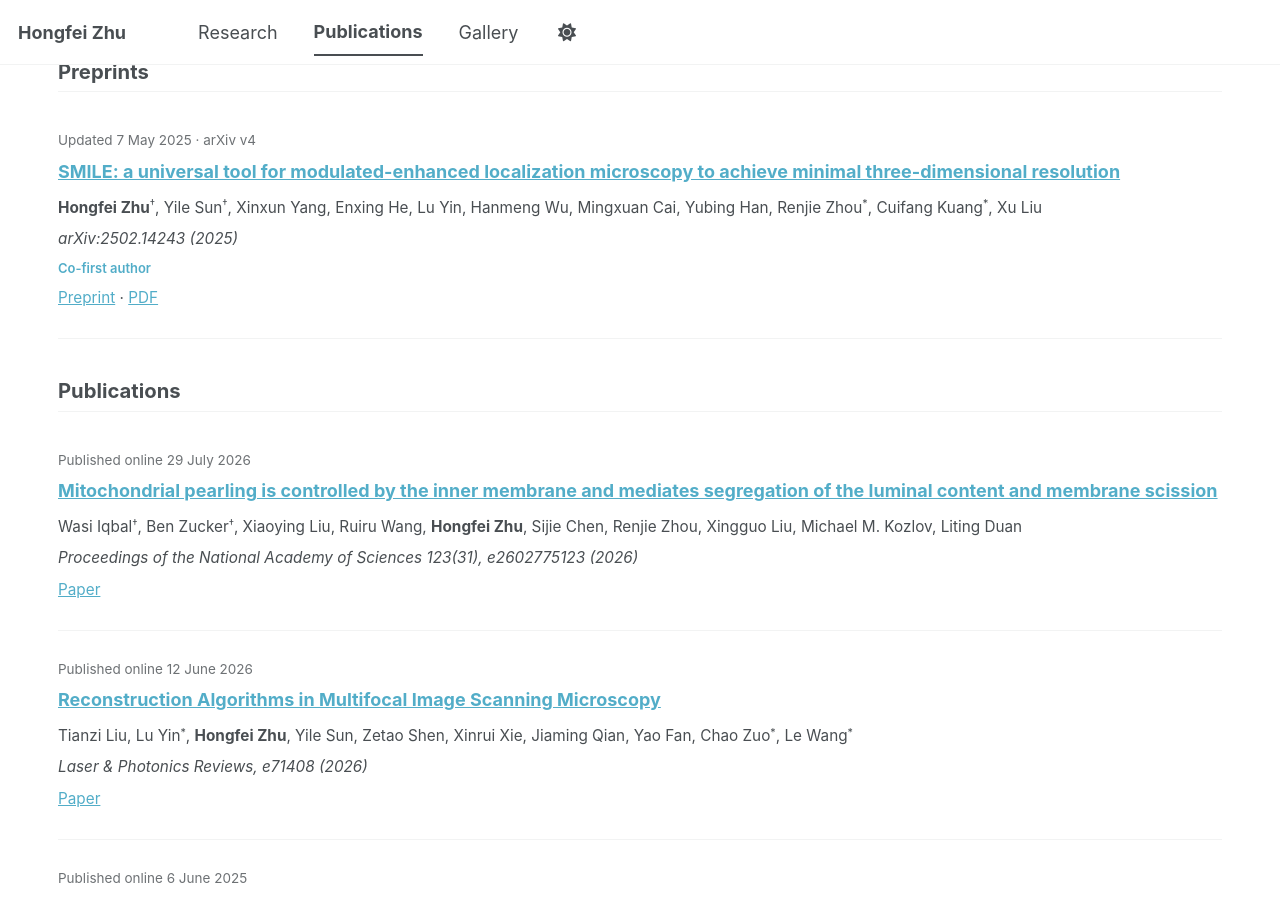
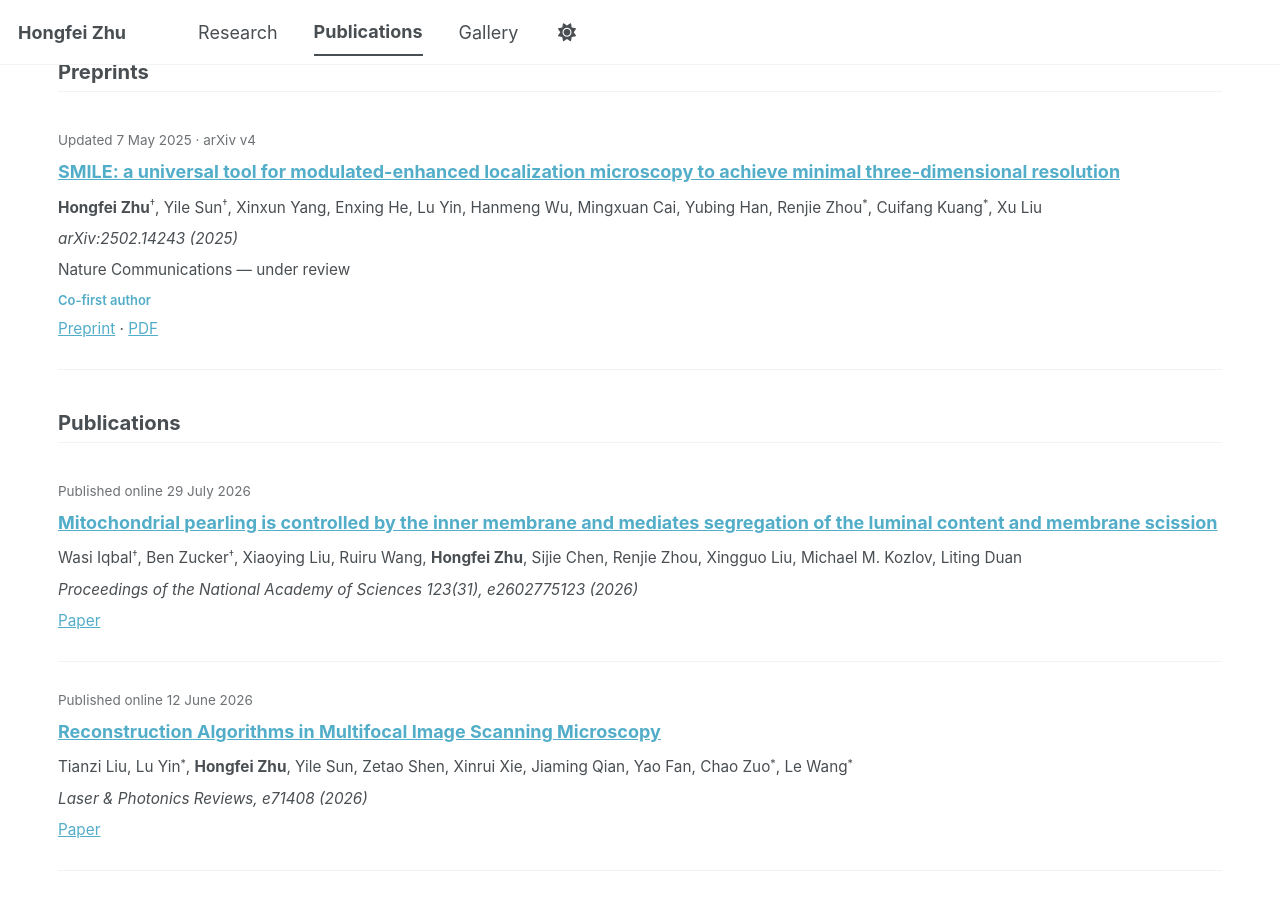
Before and after one commit to Hillbertju/hongfeizhu.github.io, a Jekyll site: the page built from _pages/publications.html, in a window 1280 px wide and 900 px high, scrolled down 725 px. Built offline with Jekyll 4.4.1, drawn with Linux system fonts in a browser that asks for light colours; a style sheet for code colours, icons or effects is not loaded.

Commit message:
Add files via upload

```diff
--- a/_pages/publications.html
+++ b/_pages/publications.html
@@ -10,7 +10,7 @@ author_profile: true
 <section class="pub-section" id="under-preparation" aria-labelledby="under-preparation-title"><h2 id="under-preparation-title">Under preparation</h2><article class="paper" id="dao-odt"><p class="paper-meta">Under preparation</p><h3>Digital adaptive optics-based optical diffraction tomography for Live-cell Imaging</h3><p><strong>Hongfei Zhu</strong><sup>†</sup>, Sixu Meng<sup>†</sup>, Shiyuan Wei, Michał Ziemczonok, Rui Sun, Shih-Chi Chen, Małgorzata Kujawińska, Liting Duan, Qihang Zhang, Renjie Zhou<sup>*</sup></p><p class="role">Co-first author</p></article>
 <article class="paper" id="pupil-dao"><p class="paper-meta">Under preparation</p><h3>Pupil-constrained digital adaptive optics enables high-fidelity deep volumetric imaging of subcellular structures</h3><p>Chenhui Liang<sup>†</sup>, <strong>Hongfei Zhu</strong><sup>†</sup><sup>*</sup>, Yuqi Yang, Li-An Chu, Renjie Zhou<sup>*</sup>, Shih-Chi Chen<sup>*</sup></p><p class="role">Co-first and co-corresponding author</p></article></section>
 <section class="pub-section" id="preprints" aria-labelledby="preprints-title"><h2 id="preprints-title">Preprints</h2>
-<article class="paper" id="smile"><p class="paper-meta"><time datetime="2025-05-07">Updated 7 May 2025 · arXiv v4</time></p><h3><a href="https://arxiv.org/abs/2502.14243">SMILE: a universal tool for modulated-enhanced localization microscopy to achieve minimal three-dimensional resolution</a></h3><p><strong>Hongfei Zhu</strong><sup>†</sup>, Yile Sun<sup>†</sup>, Xinxun Yang, Enxing He, Lu Yin, Hanmeng Wu, Mingxuan Cai, Yubing Han, Renjie Zhou<sup>*</sup>, Cuifang Kuang<sup>*</sup>, Xu Liu</p><p><em>arXiv:2502.14243 (2025)</em></p><p class="role">Co-first author</p><p><a href="https://arxiv.org/abs/2502.14243">Preprint</a> · <a href="https://arxiv.org/pdf/2502.14243">PDF</a></p></article>
+<article class="paper" id="smile"><p class="paper-meta"><time datetime="2025-05-07">Updated 7 May 2025 · arXiv v4</time></p><h3><a href="https://arxiv.org/abs/2502.14243">SMILE: a universal tool for modulated-enhanced localization microscopy to achieve minimal three-dimensional resolution</a></h3><p><strong>Hongfei Zhu</strong><sup>†</sup>, Yile Sun<sup>†</sup>, Xinxun Yang, Enxing He, Lu Yin, Hanmeng Wu, Mingxuan Cai, Yubing Han, Renjie Zhou<sup>*</sup>, Cuifang Kuang<sup>*</sup>, Xu Liu</p><p><em>arXiv:2502.14243 (2025)</em></p><p>Nature Communications — under review</p><p class="role">Co-first author</p><p><a href="https://arxiv.org/abs/2502.14243">Preprint</a> · <a href="https://arxiv.org/pdf/2502.14243">PDF</a></p></article>
 </section>
 <section class="pub-section" id="publications" aria-labelledby="publications-title"><h2 id="publications-title">Publications</h2>
 <article class="paper" id="pearling"><p class="paper-meta"><time datetime="2026-07-29">Published online 29 July 2026</time></p><h3><a href="https://doi.org/10.1073/pnas.2602775123">Mitochondrial pearling is controlled by the inner membrane and mediates segregation of the luminal content and membrane scission</a></h3><p>Wasi Iqbal<sup>†</sup>, Ben Zucker<sup>†</sup>, Xiaoying Liu, Ruiru Wang, <strong>Hongfei Zhu</strong>, Sijie Chen, Renjie Zhou, Xingguo Liu, Michael M. Kozlov, Liting Duan</p><p><em>Proceedings of the National Academy of Sciences 123(31), e2602775123 (2026)</em></p><p><a href="https://doi.org/10.1073/pnas.2602775123">Paper</a></p></article>
--- a/_pages/research.html
+++ b/_pages/research.html
@@ -10,7 +10,7 @@ author_profile: true
 <section class="research-section" id="resolution">
 <h2>Higher resolution and localization precision</h2>
 <p>By designing how fluorescence is excited and detected, I seek to extract more spatial information from each measurement. My work spans scanning-free interferometric morphology imaging, three-beam 4Pi-SIM, and modulation-enhanced single-molecule localization.</p>
-<figure class="research-figure"><div class="ppt-pair ppt-first"><video controls playsinline muted loop preload="metadata" poster="{{ '/images/research-image1.png' | relative_url }}" aria-label="Scanning-free interferometric super-resolution imaging"><source src="{{ '/images/research-media1.mp4' | relative_url }}" type="video/mp4">Your browser does not support video. <a href="{{ '/images/research-media1.mp4' | relative_url }}">Download video</a></video><div class="ppt-image" ><img src="{{ '/images/research-image2.png' | relative_url }}" alt="Super-resolution imaging results" loading="lazy"></div></div></figure>
+<figure class="research-figure"><div class="ppt-pair ppt-first"><video width="1024" height="1072" style="aspect-ratio:1024/1072;height:auto;object-fit:contain;background:#000;display:block" controls playsinline muted loop preload="metadata" poster="{{ '/images/research-image1.png' | relative_url }}" aria-label="Scanning-free interferometric super-resolution imaging"><source src="{{ '/images/research-media1.mp4' | relative_url }}" type="video/mp4">Your browser does not support video. <a href="{{ '/images/research-media1.mp4' | relative_url }}">Download video</a></video><div class="ppt-image" ><img src="{{ '/images/research-image2.png' | relative_url }}" alt="Super-resolution imaging results" loading="lazy"></div></div></figure>
 <ul class="research-papers">
 <li><strong>Scanning-free 4Pi super-resolution morphology imaging.</strong> Fluorescence interference and structured illumination enable approximately <strong>20 nm axial precision</strong> and <strong>100 nm lateral resolution</strong> without axial scanning. <a href="{{ '/publications/' | relative_url }}#fisim">Advanced Photonics (2023)</a></li>
 <li><strong>Three-beam 4Pi-SIM.</strong> Image interference structured illumination and spatial-spectral optimization improve axial resolution to approximately <strong>150 nm</strong>. <a href="{{ '/publications/' | relative_url }}#i2sim">Laser &amp; Photonics Reviews (2025)</a></li>
@@ -20,7 +20,7 @@ author_profile: true
 <section class="research-section" id="speed">
 <h2>Faster imaging and more information dimensions</h2>
 <p>Spatial detail is only part of the picture. I also work on reducing the measurements needed for super-resolution and extending the information recovered from fluorescence, from rapid structural dynamics to molecular dipole orientation.</p>
-<figure class="research-figure"><div class="ppt-pair"><div class="ppt-image" ><img src="{{ '/images/research-image3.png' | relative_url }}" alt="Fast super-resolution imaging results" loading="lazy"></div><div class="ppt-image" ><img src="{{ '/images/research-image4.png' | relative_url }}" alt="Polarization-resolved multidimensional imaging results" loading="lazy"></div></div></figure>
+<figure class="research-figure"><div class="ppt-pair"><div class="ppt-image" ><img src="{{ '/images/polarization-updated.png' | relative_url }}" alt="Polarization-resolved super-resolution imaging results" loading="lazy"></div><div class="ppt-image" ><img src="{{ '/images/research-image4.png' | relative_url }}" alt="Fast single-frame super-resolution imaging results" loading="lazy"></div></div></figure>
 
 <ul class="research-papers">
 <li><strong>Deep learning for single-frame SIM.</strong> A single-frame reconstruction approach supports approximately <strong>100 nm super-resolution at more than 100 frames per second</strong>, helping capture fast live-cell dynamics. <a href="{{ '/publications/' | relative_url }}#sfsim">APL Photonics (2024)</a></li>
```
